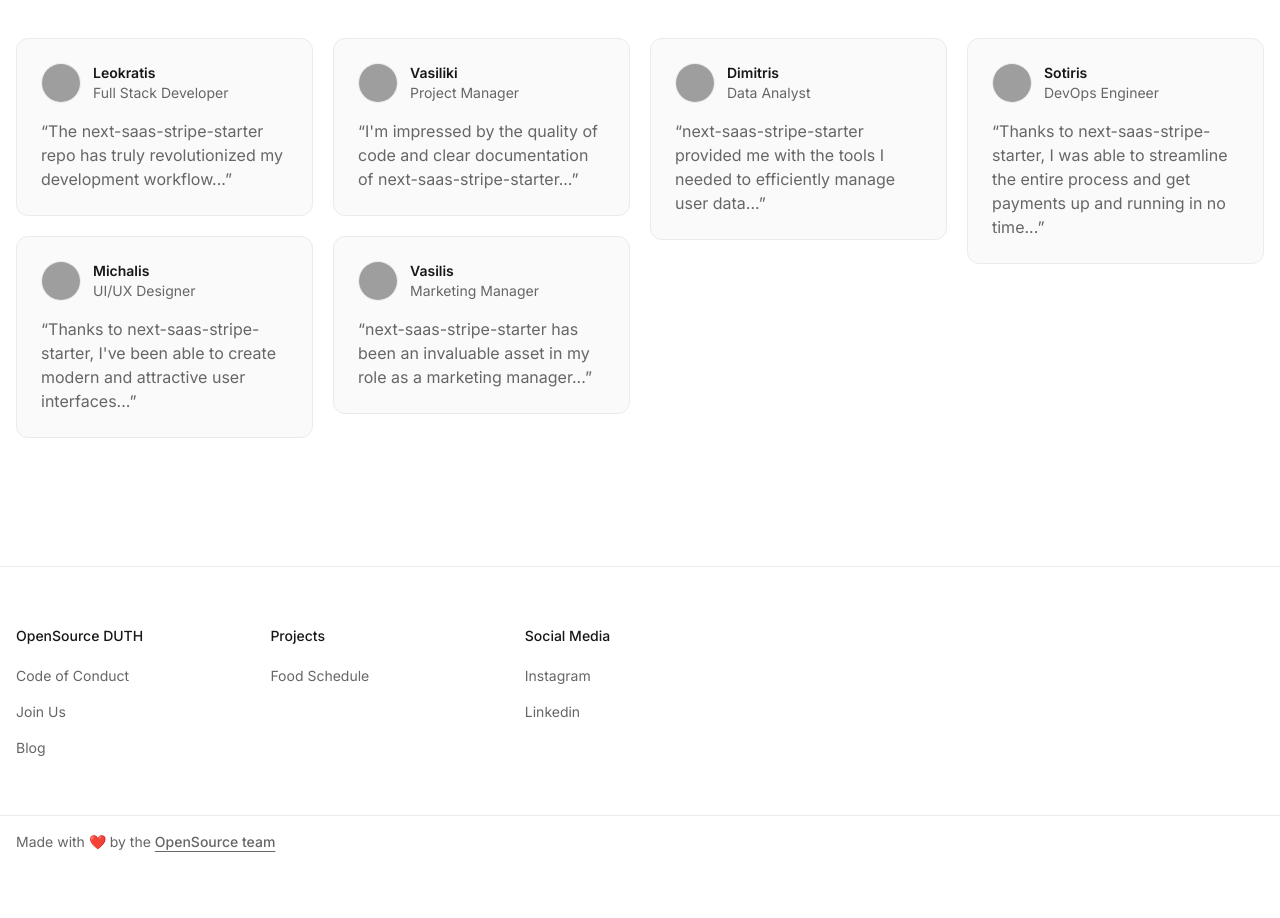
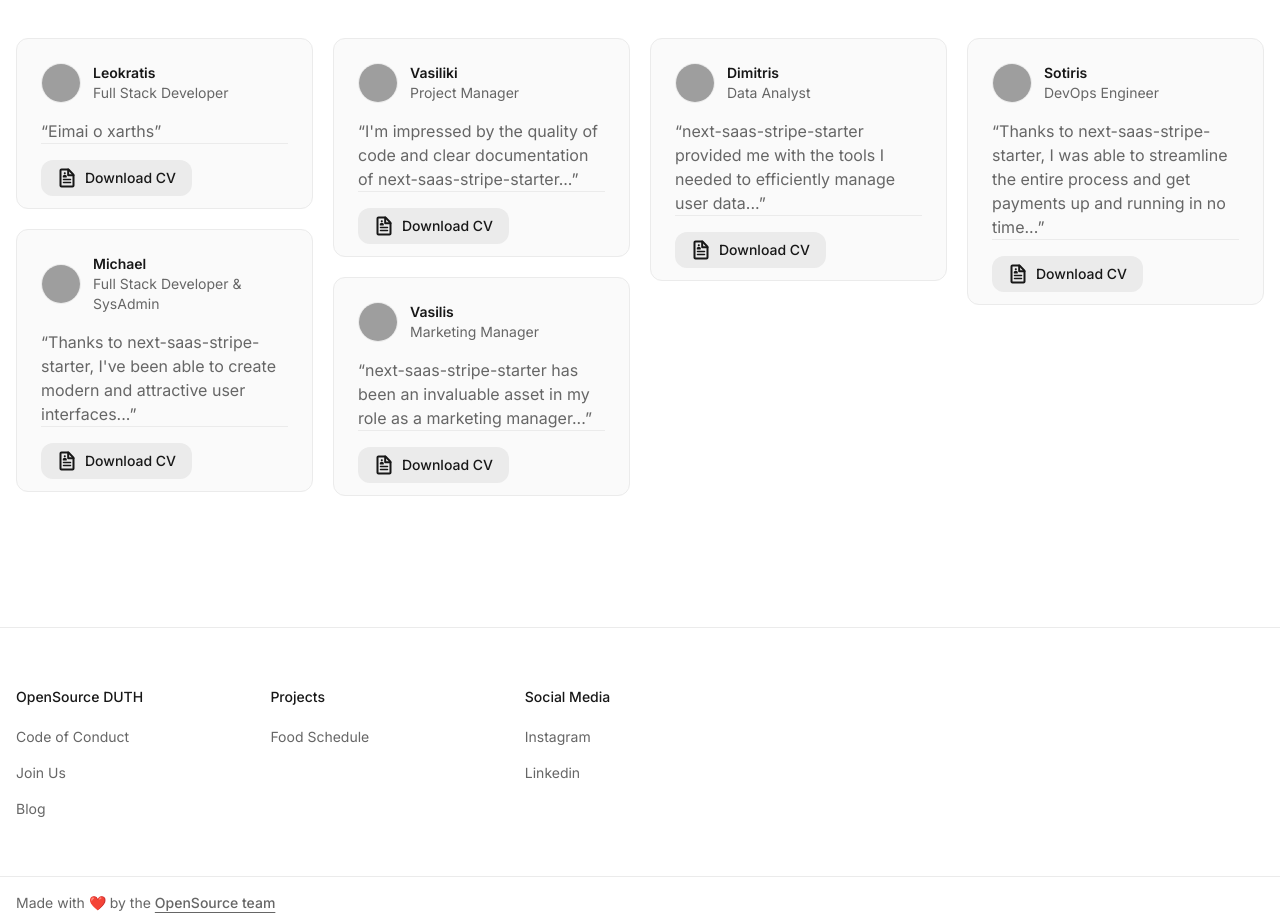
Before and after one commit to Leokratis/OpenSourceDUTH_Website, an Astro site: page / in a window 1280 px wide. Shown: the part 1960-2878 px from the top of the page. Before the commit the page ends 2828 px from the top, so only its background shows below. Built offline with nearby package versions, Linux system fonts and the light colour scheme; Astro itself is replaced by a stand-in of ours; grey boxes are pictures that could not be loaded.

Commit message:
fix: update testimonials with new reviews and CV download links

```diff
--- a/src/components/sections/testimonials.astro
+++ b/src/components/sections/testimonials.astro
@@ -2,6 +2,8 @@
 import { testimonials } from "@/config/landing";
 import { Image } from "astro:assets";
 import HeaderSection from "./header-section.astro";
+import { Button } from "@/components/ui/button";
+import { Icon } from "astro-icon/components";
 ---
 
 <section>
@@ -37,6 +39,26 @@
                     </div>
                   </div>
                   <q class="text-muted-foreground text-base">{item.review}</q>
+                  <div class="-mb-5 flex gap-3 border-t border-muted py-4 md:-mb-7">
+                  <Button
+                    variant="secondary"
+                    size="sm"
+                    rounded="xl"
+                    className="px-4"
+                  >
+                    <a href={item.link} class="flex items-center gap-2" target="_blank">
+                      <svg xmlns="http://www.w3.org/2000/svg" width="20" height="20" viewBox="0 0 20 20" >
+                        <g fill="currentColor">
+                          <path d="M7.8 6.35c.56 0 1.01-.45 1.01-1.01S8.36 4.33 7.8 4.33s-1.01.45-1.01 1.01s.45 1.01 1.01 1.01" />
+                          <path fill-rule="evenodd" d="M9.83 8.55c0-1.08-.91-1.86-2.03-1.86s-2.03.78-2.03 1.86v.51c0 .09.04.18.1.24s.15.1.24.1h3.38c.09 0 .18-.04.24-.1s.1-.15.1-.24zM5.75 11.5a.75.75 0 0 1 .75-.75h7a.75.75 0 0 1 0 1.5h-7a.75.75 0 0 1-.75-.75m0 3a.75.75 0 0 1 .75-.75h7a.75.75 0 0 1 0 1.5h-7a.75.75 0 0 1-.75-.75" clip-rule="evenodd" />
+                          <path fill-rule="evenodd" d="M2.5 2.5c0-1.102.898-2 2-2h6.69c.562 0 1.092.238 1.465.631l.006.007l4.312 4.702c.359.383.527.884.527 1.36v10.3c0 1.102-.898 2-2 2h-11c-1.102 0-2-.898-2-2zm8.689 0H4.5v15h11V7.192l-4.296-4.685l-.003-.001z" clip-rule="evenodd" />
+                          <path fill-rule="evenodd" d="M11.19.5a1 1 0 0 1 1 1v4.7h4.31a1 1 0 1 1 0 2h-5.31a1 1 0 0 1-1-1V1.5a1 1 0 0 1 1-1" clip-rule="evenodd" />
+                        </g>
+                      </svg>
+                     <span>Download CV</span>
+                    </a>
+                  </Button>
+                </div>
                 </div>
               </div>
             </div>
--- a/src/config/landing.ts
+++ b/src/config/landing.ts
@@ -67,36 +67,42 @@
     name: "Leokratis",
     job: "Full Stack Developer",
     image: "/src/icons/teamPlaceholder.jpg",
-    review: "The next-saas-stripe-starter repo has truly revolutionized my development workflow...",
+    review: "Eimai o xarths",
+    link: "/cv/leokratis.pdf",
   },
   {
-    name: "Michalis",
-    job: "UI/UX Designer",
+    name: "Michael",
+    job: "Full Stack Developer & SysAdmin",
     image: "/src/icons/teamPlaceholder.jpg",
     review: "Thanks to next-saas-stripe-starter, I've been able to create modern and attractive user interfaces...",
+    link: "/cv/michael.pdf",
   },
   {
     name: "Vasiliki",
     job: "Project Manager",
     image: "/src/icons/teamPlaceholder.jpg",
     review: "I'm impressed by the quality of code and clear documentation of next-saas-stripe-starter...",
+    link: "/cv/vasiliki.pdf",
   },
   {
     name: "Vasilis",
     job: "Marketing Manager",
     image: "/src/icons/teamPlaceholder.jpg",
     review: "next-saas-stripe-starter has been an invaluable asset in my role as a marketing manager...",
+    link: "/cv/vasilis.pdf",
   },
   {
     name: "Dimitris",
     job: "Data Analyst",
     image: "/src/icons/teamPlaceholder.jpg",
     review: "next-saas-stripe-starter provided me with the tools I needed to efficiently manage user data...",
+    link: "/cv/dimitris.pdf",
   },
   {
     name: "Sotiris",
     job: "DevOps Engineer",
     image: "/src/icons/teamPlaceholder.jpg",
     review: "Thanks to next-saas-stripe-starter, I was able to streamline the entire process and get payments up and running in no time...",
+    link: "/cv/sotiris.pdf",
   }
 ];
```
Also changed, not shown: 3 other files.
